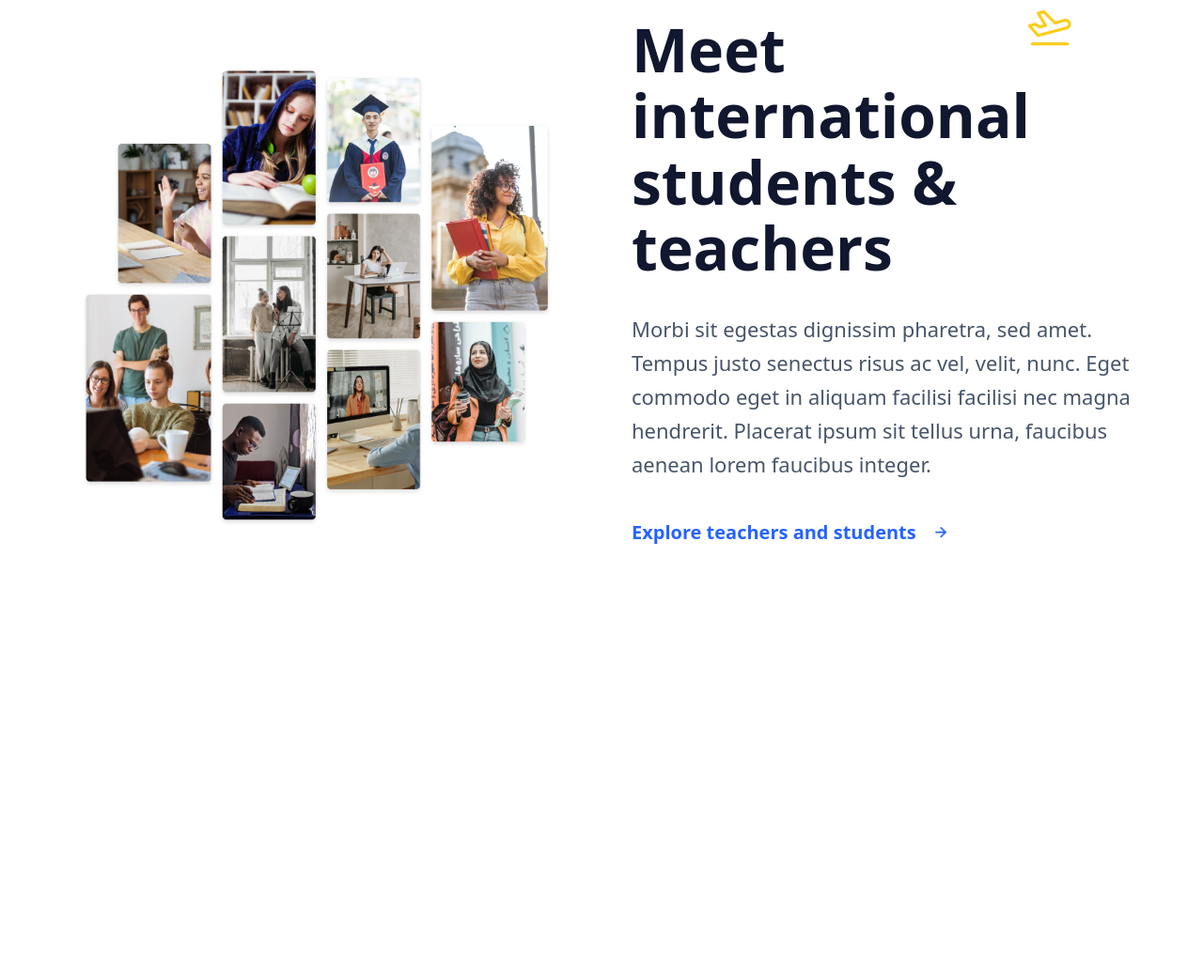
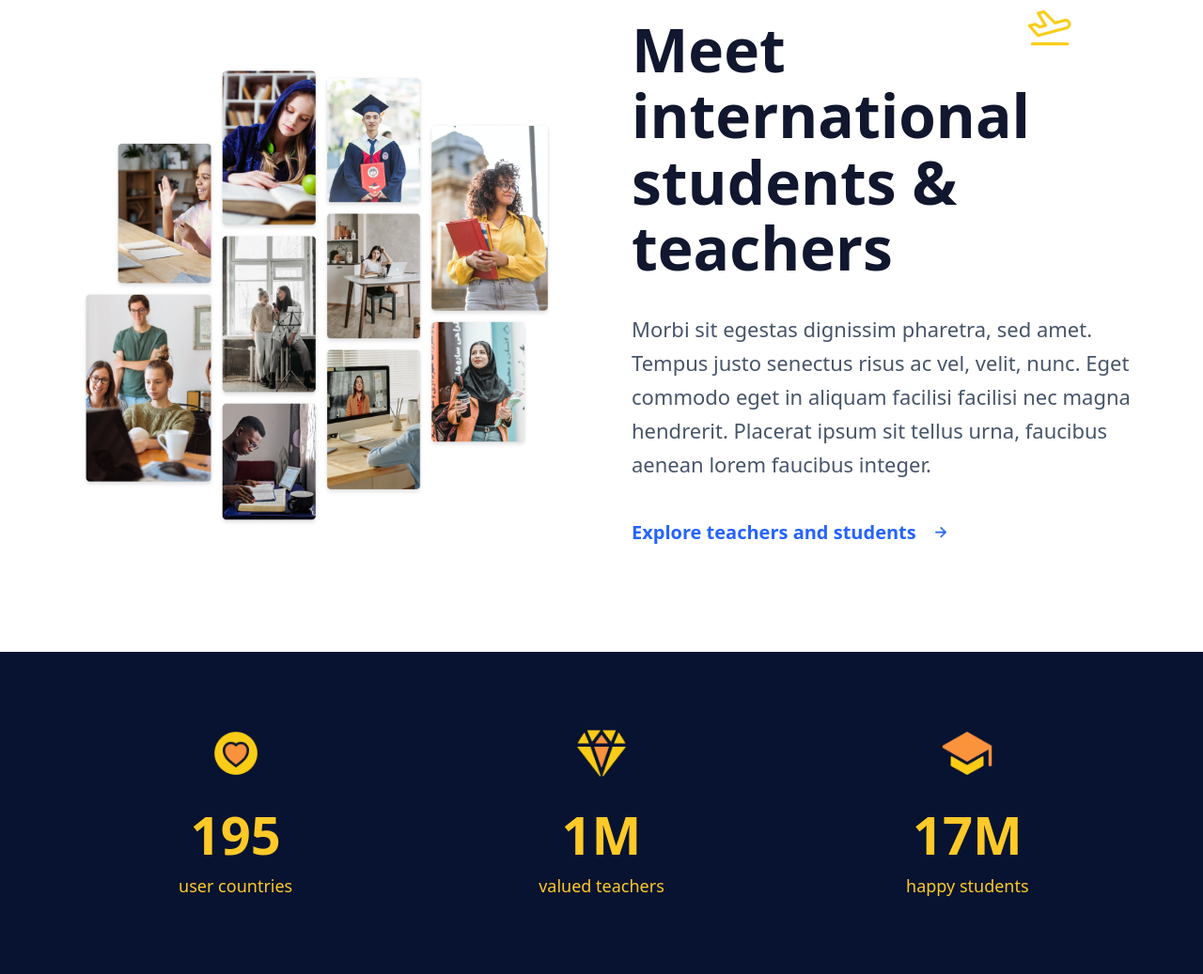
Before and after one commit to ismatovbenya2-droid/tailwind4, a website: page index.html in a window 1280 px wide. Shown: the part 1881-2918 px from the top of the page at 94% size. Before the commit the page ends 2575 px from the top, so only its background shows below. Drawn offline with nearby package versions, Linux system fonts and the light colour scheme.

Commit message:
section-4

```diff
--- a/index.html
+++ b/index.html
@@ -241,5 +241,70 @@
   </div>
 
 </section>
+
+
+<section class="bg-[#071330] py-16 md:py-20">
+
+  <div class="max-w-[1200px] mx-auto px-4 md:px-8">
+
+    <div class="grid grid-cols-1 md:grid-cols-3 gap-12 md:gap-8 text-center">
+
+
+      <div>
+        <img
+          src="img/16.png"
+          alt=""
+          class="w-14 mx-auto mb-4"
+        >
+
+        <h3 class="text-[#FFC928] text-[48px] md:text-[56px] font-bold">
+          195
+        </h3>
+
+        <p class="text-[#FFC928] text-[18px]">
+          user countries
+        </p>
+      </div>
+
+
+      <div>
+        <img
+          src="img/17.png"
+          alt=""
+          class="w-14 mx-auto mb-4"
+        >
+
+        <h3 class="text-[#FFC928] text-[48px] md:text-[56px] font-bold">
+          1M
+        </h3>
+
+        <p class="text-[#FFC928] text-[18px]">
+          valued teachers
+        </p>
+      </div>
+
+
+
+      <div>
+        <img
+          src="img/18.png"
+          alt=""
+          class="w-14 mx-auto mb-4"
+        >
+
+        <h3 class="text-[#FFC928] text-[48px] md:text-[56px] font-bold">
+          17M
+        </h3>
+
+        <p class="text-[#FFC928] text-[18px]">
+          happy students
+        </p>
+      </div>
+
+    </div>
+
+  </div>
+
+</section>
 </body>
 </html>
```
Also changed, not shown: img/16.png (added), img/17.png (added), img/18.png (added), src/output.css, 1 other file.
